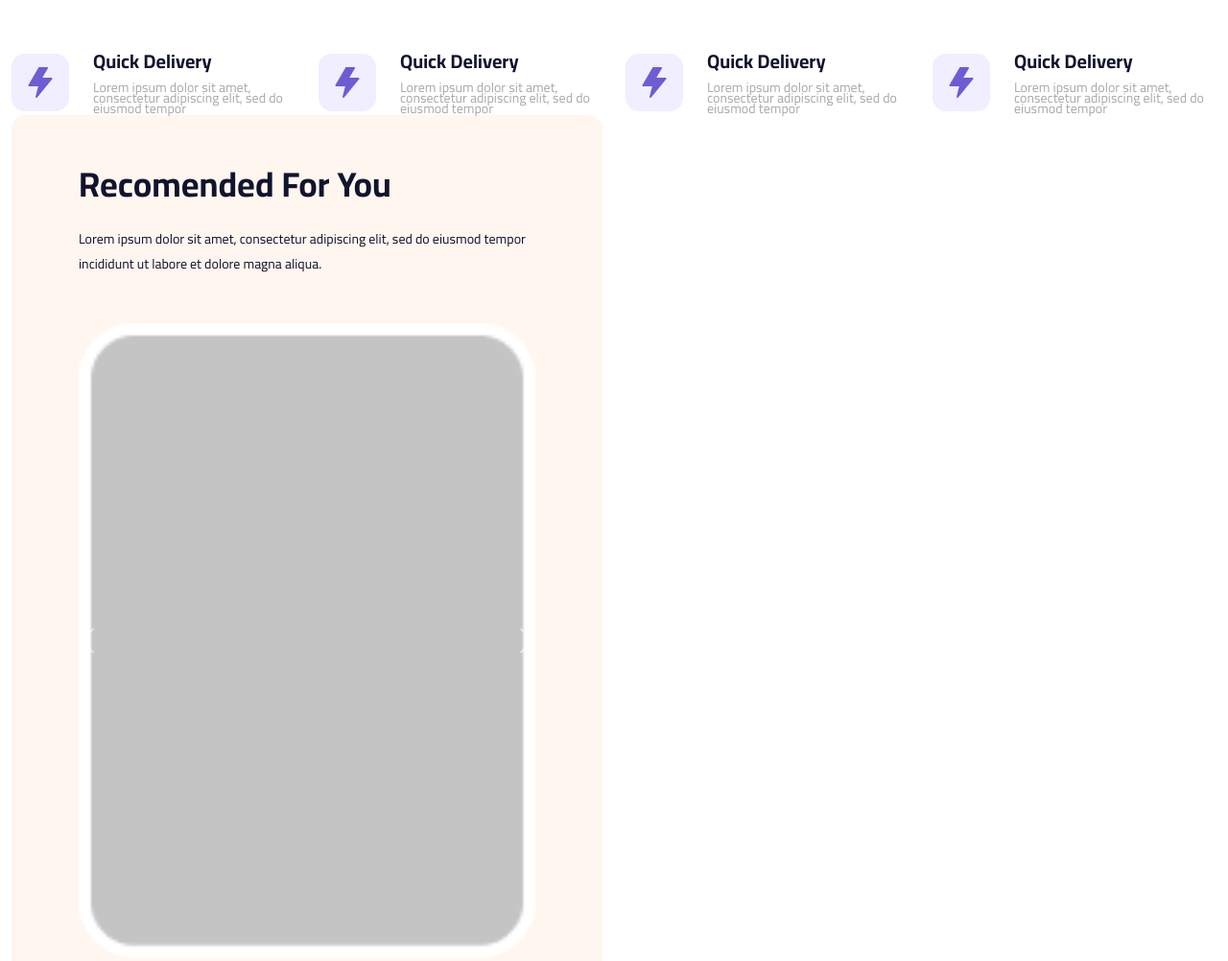
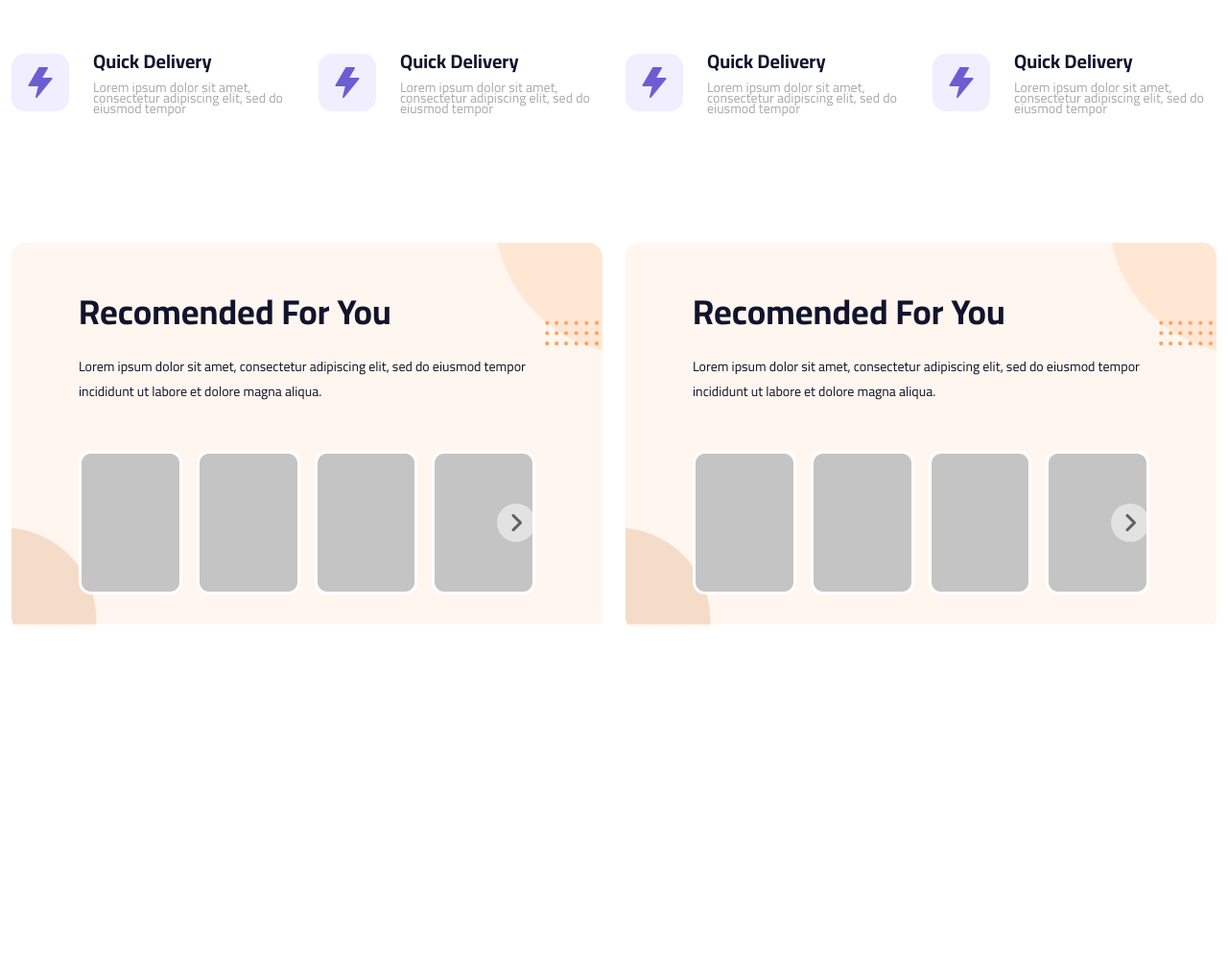
Before and after one commit to sakib-hasan-bd2/project-1bs, a plain HTML site: page index.html in a window 1280 px wide. Shown: the part 880-1882 px from the top of the page at 96% size. After the commit the page ends 1538 px from the top, so only its background shows below. Drawn offline with nearby package versions, Linux system fonts and the light colour scheme.

Commit message:
Popular part done

```diff
--- a/css/style.css
+++ b/css/style.css
@@ -159,6 +159,9 @@ nav .login i {
 /* Delivery end */
 
 /* Popular start */
+#popular{
+  margin-top: 133px;
+}
 #popular .item{
   background: url(../images/popular.png) no-repeat center center;
   background-size: cover;
@@ -180,8 +183,25 @@ nav .login i {
   max-width: 512px;
   margin-bottom: 49px;
 }
-.carousel-item .img_s_main{
+.carousel-item .image_main{
   display: flex;
-  column-gap: 30px;
+  column-gap: 15px;
+}
+.hello{
+  height: 40px;
+  width: 40px;
+  background-color: #fff;
+  color:#000;
+  border-radius: 50%;
+  position: absolute;
+  top: 50%;
+  transform: translateY(-50%);
+  right: 0;
+}
+.hello i{
+  font-size: 24px;
+}
+.hello:hover i{
+  color:#fff;
 }
 /* Popular end */
--- a/index.html
+++ b/index.html
@@ -176,40 +176,142 @@
         <div class="col-lg-6">
           <div class="item">
             <h3>Recomended For You</h3>
-            <p>Lorem ipsum dolor sit amet, consectetur adipiscing elit, sed do eiusmod tempor incididunt ut labore et dolore magna
+            <p>Lorem ipsum dolor sit amet, consectetur adipiscing elit, sed do eiusmod tempor incididunt ut labore et
+              dolore magna
               aliqua.</p>
 
             <div id="carouselExample" class="carousel slide">
               <div class="carousel-inner">
                 <div class="carousel-item active">
-                  <img src="./images/popular_2.png" class="d-block w-100" alt="...">
+                  <div class="image_main">
+                    <div class="image_i">
+                      <img src="./images/popular_2.png" class="d-block w-100" alt="img">
+                    </div>
+                    <div class="image_i">
+                      <img src="./images/popular_2.png" class="d-block w-100" alt="img">
+                    </div>
+                    <div class="image_i">
+                      <img src="./images/popular_2.png" class="d-block w-100" alt="img">
+                    </div>
+                    <div class="image_i">
+                      <img src="./images/popular_2.png" class="d-block w-100" alt="img">
+                    </div>
+                  </div>
                 </div>
                 <div class="carousel-item">
-                  <img src="./images/popular_2.png" class="d-block w-100" alt="...">
+                  <div class="image_main">
+                    <div class="image_i">
+                      <img src="./images/popular_2.png" class="d-block w-100" alt="img">
+                    </div>
+                    <div class="image_i">
+                      <img src="./images/popular_2.png" class="d-block w-100" alt="img">
+                    </div>
+                    <div class="image_i">
+                      <img src="./images/popular_2.png" class="d-block w-100" alt="img">
+                    </div>
+                    <div class="image_i">
+                      <img src="./images/popular_2.png" class="d-block w-100" alt="img">
+                    </div>
+                  </div>
                 </div>
                 <div class="carousel-item">
-                  <img src="./images/popular_2.png" class="d-block w-100" alt="...">
+                  <div class="image_main">
+                    <div class="image_i">
+                      <img src="./images/popular_2.png" class="d-block w-100" alt="img">
+                    </div>
+                    <div class="image_i">
+                      <img src="./images/popular_2.png" class="d-block w-100" alt="img">
+                    </div>
+                    <div class="image_i">
+                      <img src="./images/popular_2.png" class="d-block w-100" alt="img">
+                    </div>
+                    <div class="image_i">
+                      <img src="./images/popular_2.png" class="d-block w-100" alt="img">
                     </div>
                   </div>
-              <button class="carousel-control-prev" type="button" data-bs-target="#carouselExample" data-bs-slide="prev">
-                <span class="carousel-control-prev-icon" aria-hidden="true"></span>
-                <span class="visually-hidden">Previous</span>
-              </button>
-              <button class="carousel-control-next" type="button" data-bs-target="#carouselExample" data-bs-slide="next">
-                <span class="carousel-control-next-icon" aria-hidden="true"></span>
+                </div>
+                <button class="carousel-control-next hello" type="button" data-bs-target="#carouselExample"
+                  data-bs-slide="next">
+                  <i class="fa-solid fa-angle-right"></i>
                   <span class="visually-hidden">Next</span>
                 </button>
               </div>
             </div>
           </div>
-        <div class="col-lg-6"></div>
+        </div>
+        <div class="col-lg-6">
+          <div class="item">
+            <h3>Recomended For You</h3>
+            <p>Lorem ipsum dolor sit amet, consectetur adipiscing elit, sed do eiusmod tempor incididunt ut labore et
+              dolore magna
+              aliqua.</p>
+
+            <div id="carouselExample2" class="carousel slide">
+              <div class="carousel-inner">
+                <div class="carousel-item active">
+                  <div class="image_main">
+                    <div class="image_i">
+                      <img src="./images/popular_2.png" class="d-block w-100" alt="img">
+                    </div>
+                    <div class="image_i">
+                      <img src="./images/popular_2.png" class="d-block w-100" alt="img">
+                    </div>
+                    <div class="image_i">
+                      <img src="./images/popular_2.png" class="d-block w-100" alt="img">
+                    </div>
+                    <div class="image_i">
+                      <img src="./images/popular_2.png" class="d-block w-100" alt="img">
+                    </div>
+                  </div>
+                </div>
+                <div class="carousel-item">
+                  <div class="image_main">
+                    <div class="image_i">
+                      <img src="./images/popular_2.png" class="d-block w-100" alt="img">
+                    </div>
+                    <div class="image_i">
+                      <img src="./images/popular_2.png" class="d-block w-100" alt="img">
+                    </div>
+                    <div class="image_i">
+                      <img src="./images/popular_2.png" class="d-block w-100" alt="img">
+                    </div>
+                    <div class="image_i">
+                      <img src="./images/popular_2.png" class="d-block w-100" alt="img">
+                    </div>
+                  </div>
+                </div>
+                <div class="carousel-item">
+                  <div class="image_main">
+                    <div class="image_i">
+                      <img src="./images/popular_2.png" class="d-block w-100" alt="img">
+                    </div>
+                    <div class="image_i">
+                      <img src="./images/popular_2.png" class="d-block w-100" alt="img">
+                    </div>
+                    <div class="image_i">
+                      <img src="./images/popular_2.png" class="d-block w-100" alt="img">
+                    </div>
+                    <div class="image_i">
+                      <img src="./images/popular_2.png" class="d-block w-100" alt="img">
+                    </div>
+                  </div>
+                </div>
+                <button class="carousel-control-next hello" type="button" data-bs-target="#carouselExample2"
+                  data-bs-slide="next">
+                  <i class="fa-solid fa-angle-right"></i>
+                  <span class="visually-hidden">Next</span>
+                </button>
+              </div>
+            </div>
+          </div>
         </div>
       </div>
   </section>
   <!-- Popular end -->
 
   <script src="https://cdn.jsdelivr.net/npm/bootstrap@5.3.3/dist/js/bootstrap.bundle.min.js"
-    integrity="sha384-YvpcrYf0tY3lHB60NNkmXc5s9fDVZLESaAA55NDzOxhy9GkcIdslK1eN7N6jIeHz" crossorigin="anonymous"></script>
+    integrity="sha384-YvpcrYf0tY3lHB60NNkmXc5s9fDVZLESaAA55NDzOxhy9GkcIdslK1eN7N6jIeHz"
+    crossorigin="anonymous"></script>
 </body>
 
 </html>
```
Lines whose indentation alone changed are shown as unchanged.
